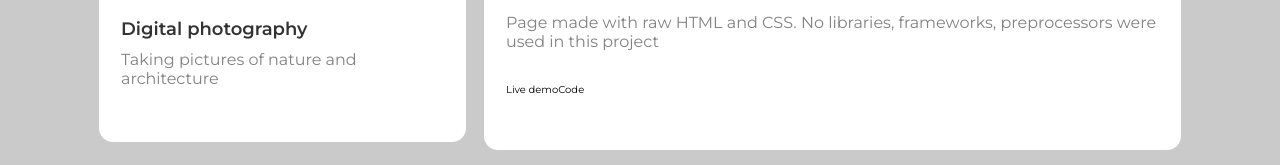
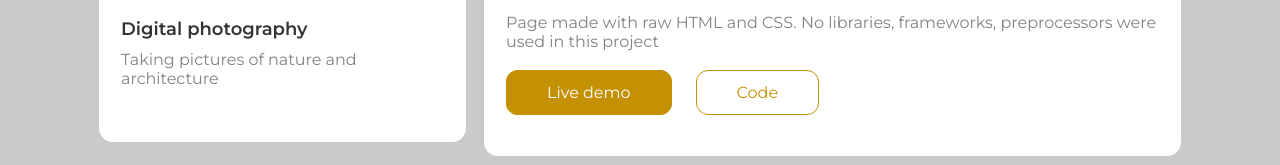
Before and after one commit to adamwojnicki/my-portfolio, a React (Create React App) app: page / in a window 1280 px wide. Shown: the part 1601-1766 px from the top of the page. Built offline with nearby package versions, Linux system fonts and the light colour scheme.

Commit message:
Styling buttons in Project component

```diff
--- a/src/components/Projects/Project.js
+++ b/src/components/Projects/Project.js
@@ -12,18 +12,26 @@ export default () => {
         <li className={styles.tags__item}>#frontend</li>
         <li className={styles.tags__item}>#responsive</li>
       </ul>
-      {/* HEADLINE */}
       <h3 className={styles.item__headline}>Edie landing page</h3>
-      {/* DESCRIPTION */}
       <p className={styles.item__description}>
         Page made with raw HTML and CSS. No libraries, frameworks, preprocessors
         were used in this project
       </p>
       {/* CTAS */}
       {/* eslint-disable-next-line */}
-      <a href="#">Live demo</a>
+      <a
+        className={styles.item__ctaPrimary}
+        href="https://keen-lichterman-5dd3d9.netlify.app/"
+      >
+        Live demo
+      </a>
       {/* eslint-disable-next-line */}
-      <a href="#">Code</a>
+      <a
+        className={styles.item__cta}
+        href="https://github.com/adamwojnicki/eddie-page"
+      >
+        Code
+      </a>
     </li>
   );
 };
--- a/src/components/Projects/Project.module.scss
+++ b/src/components/Projects/Project.module.scss
@@ -18,6 +18,24 @@
     margin-bottom: 3.2rem;
     color: $light-grey1;
   }
+  &__cta {
+    font-size: 1.6rem;
+    padding: 12px 40px;
+    border: 1px solid $orange;
+    color: $orange;
+    margin-right: 24px;
+    border-radius: 12px;
+    &Primary {
+      font-size: 1.6rem;
+      padding: 12px 40px;
+      border: 1px solid $orange;
+      color: $orange;
+      margin-right: 24px;
+      border-radius: 12px;
+      background: $orange;
+      color: #fff;
+    }
+  }
 }
 .tags {
   display: flex;
```
